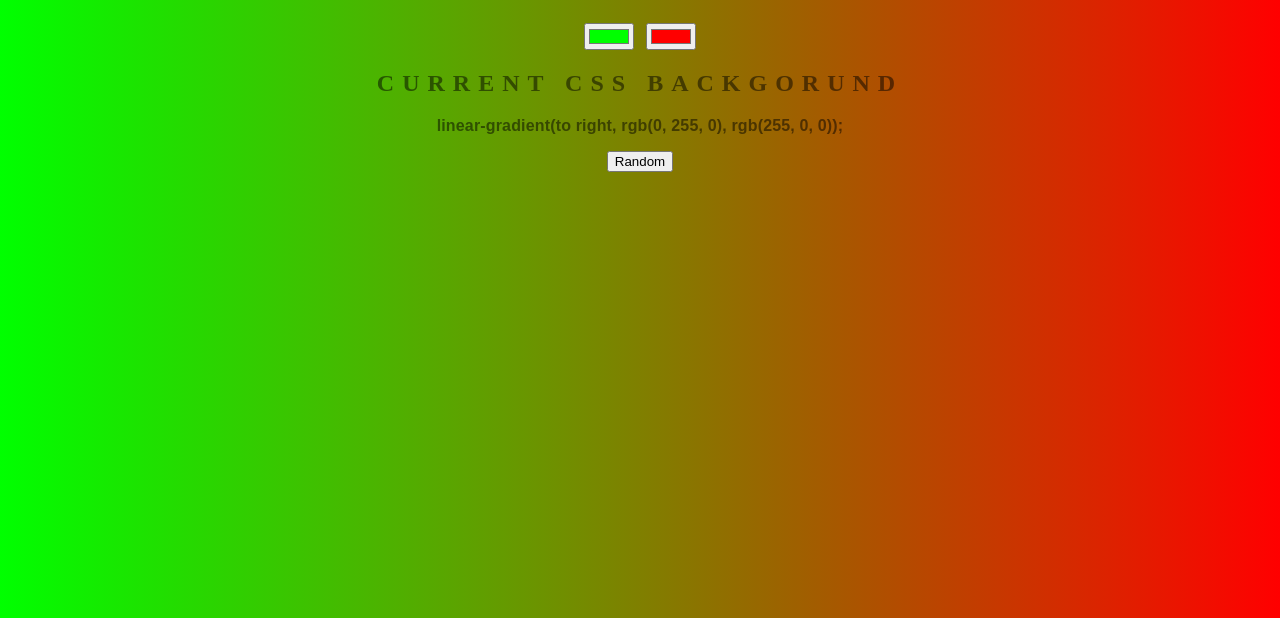
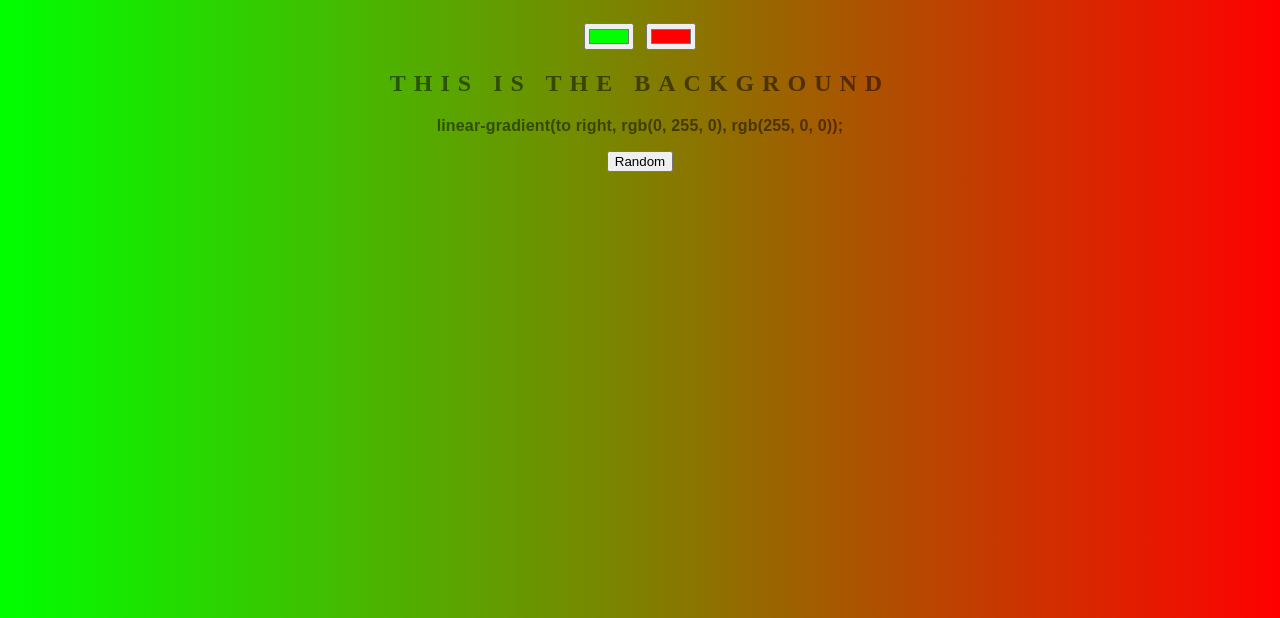
Before and after one commit to EzClops/background-generator, a plain HTML site: page index.html in a window 1280 px wide. Shown: the part 182-800 px from the top of the page. Drawn offline with Linux system fonts and the light colour scheme.

Commit message:
changing text

```diff
--- a/index.html
+++ b/index.html
@@ -9,7 +9,7 @@
     <p id="demo"></p>
     <input class="color1" type="color" name="color1" value="#00ff00">
     <input class="color2" type="color" name="color2" value="#ff0000">
-    <h2>Current CSS Backgorund</h2>
+    <h2>This is the background</h2>
     <h3></h3>
     <button id="random">Random</button>
     <script type="text/javascript" src="script.js"></script>
```
